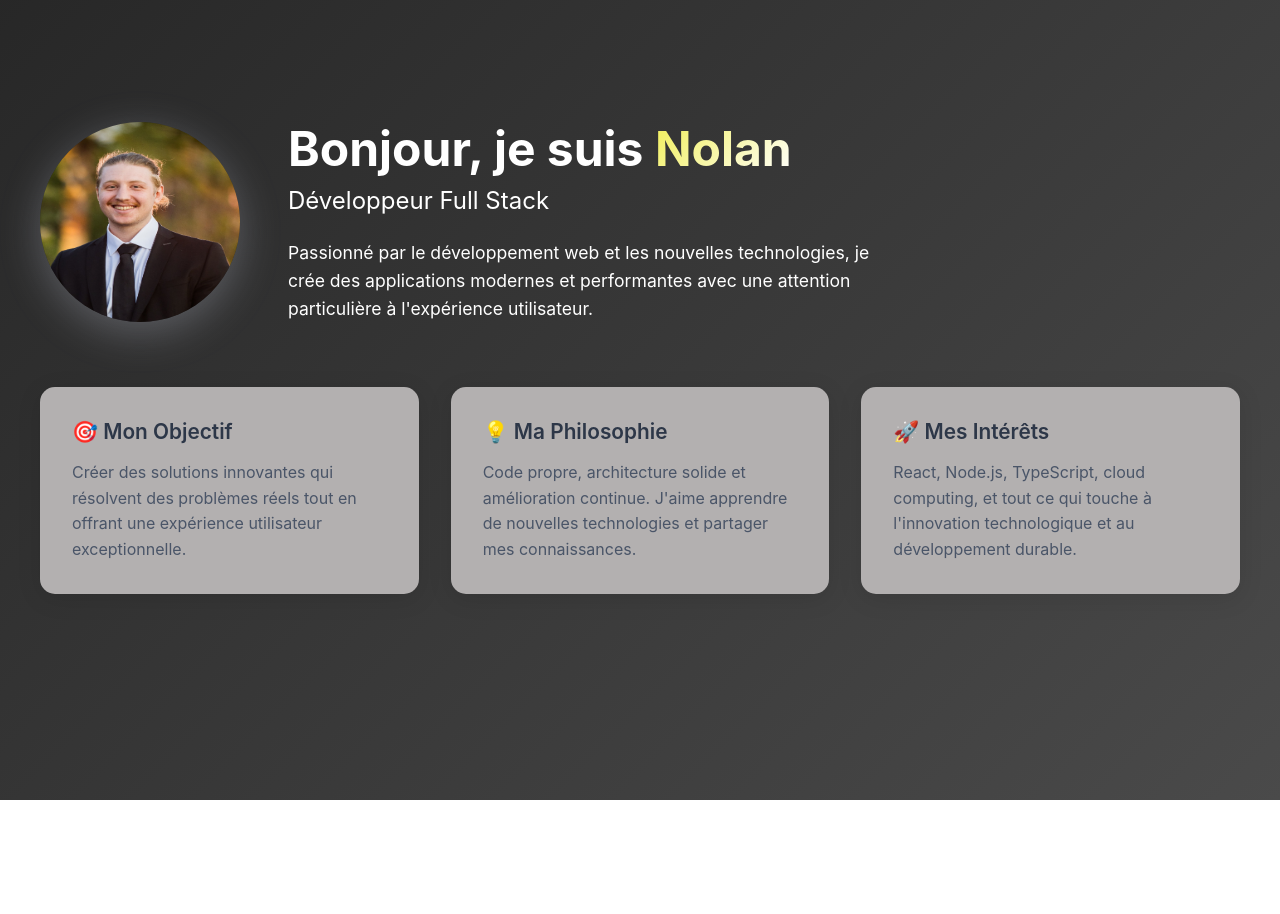
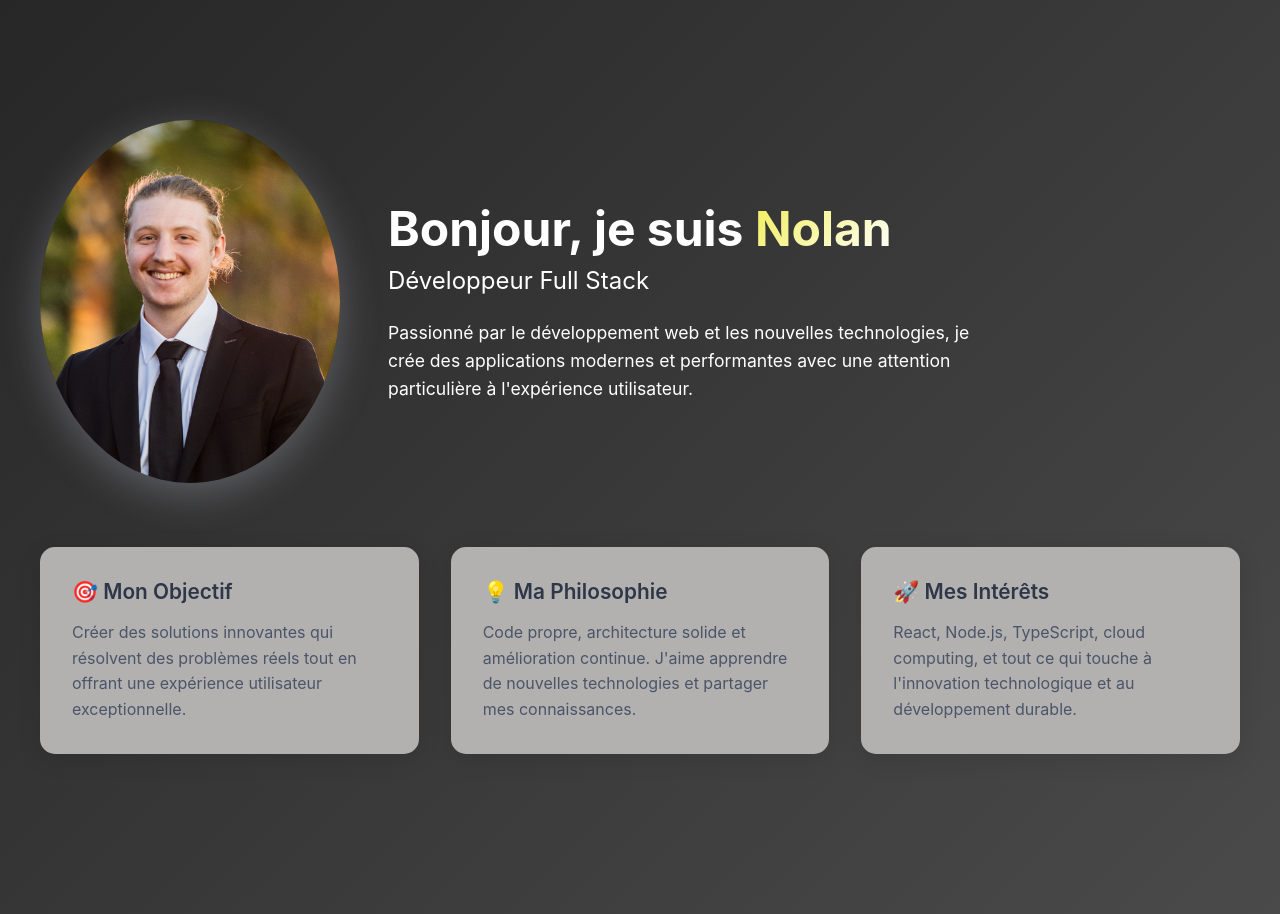
Before and after one commit to Nchappui/portfolio, a React (Create React App) app: page / in a window 1280 px wide. Shown: the part 800-1714 px from the top of the page. Before the commit the page ends 1600 px from the top, so only its background shows below. Built offline with nearby package versions, Linux system fonts and the light colour scheme.

Commit message:
Update image placeholder dimensions and border radius for improved design consistency

```diff
--- a/src/pages/AboutMe.css
+++ b/src/pages/AboutMe.css
@@ -41,10 +41,10 @@
 }
 
 .image-placeholder {
-  width: 200px;
-  height: 200px;
+  width: 300px;
+  aspect-ratio: 1/1.21;
   background: linear-gradient(135deg, #09090a 0%, #7a787c 100%);
-  border-radius: 50%;
+  border-radius: 90%;
   display: flex;
   align-items: center;
   justify-content: center;
```
